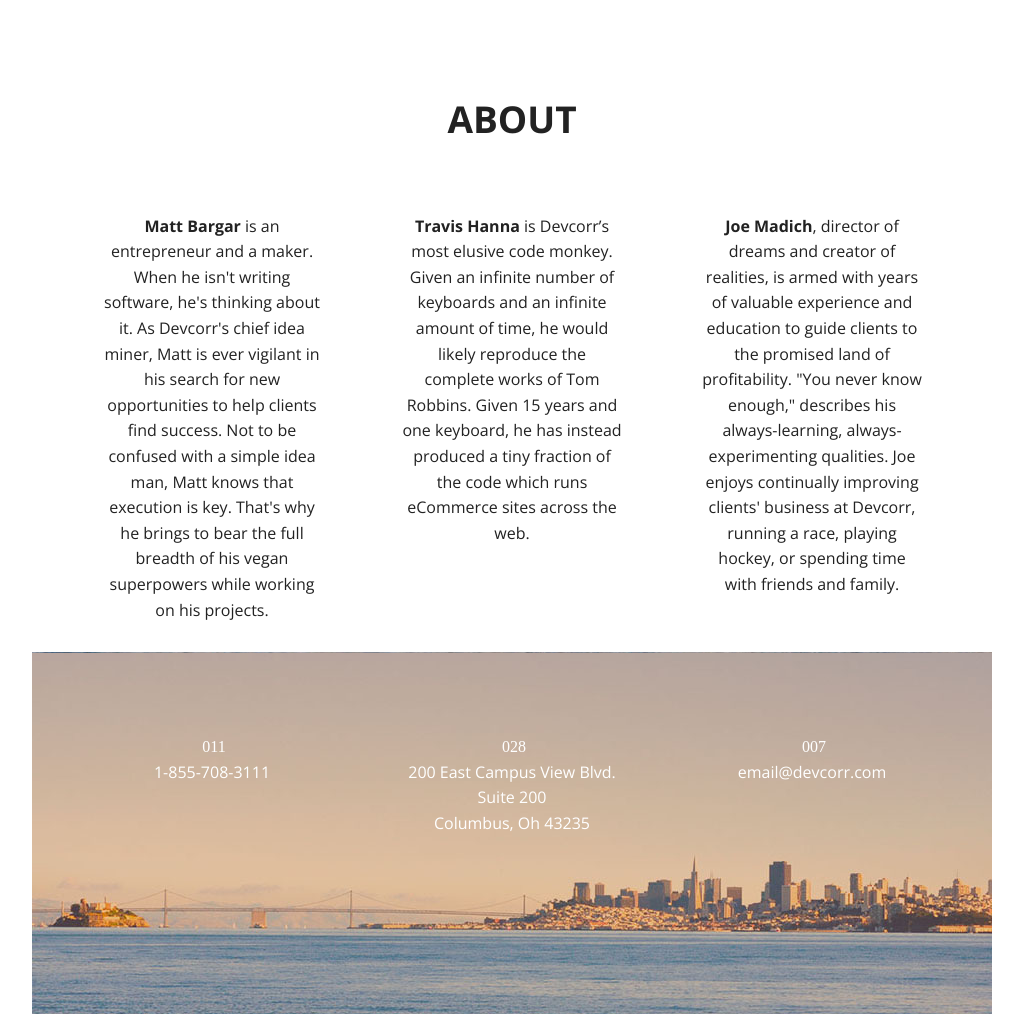
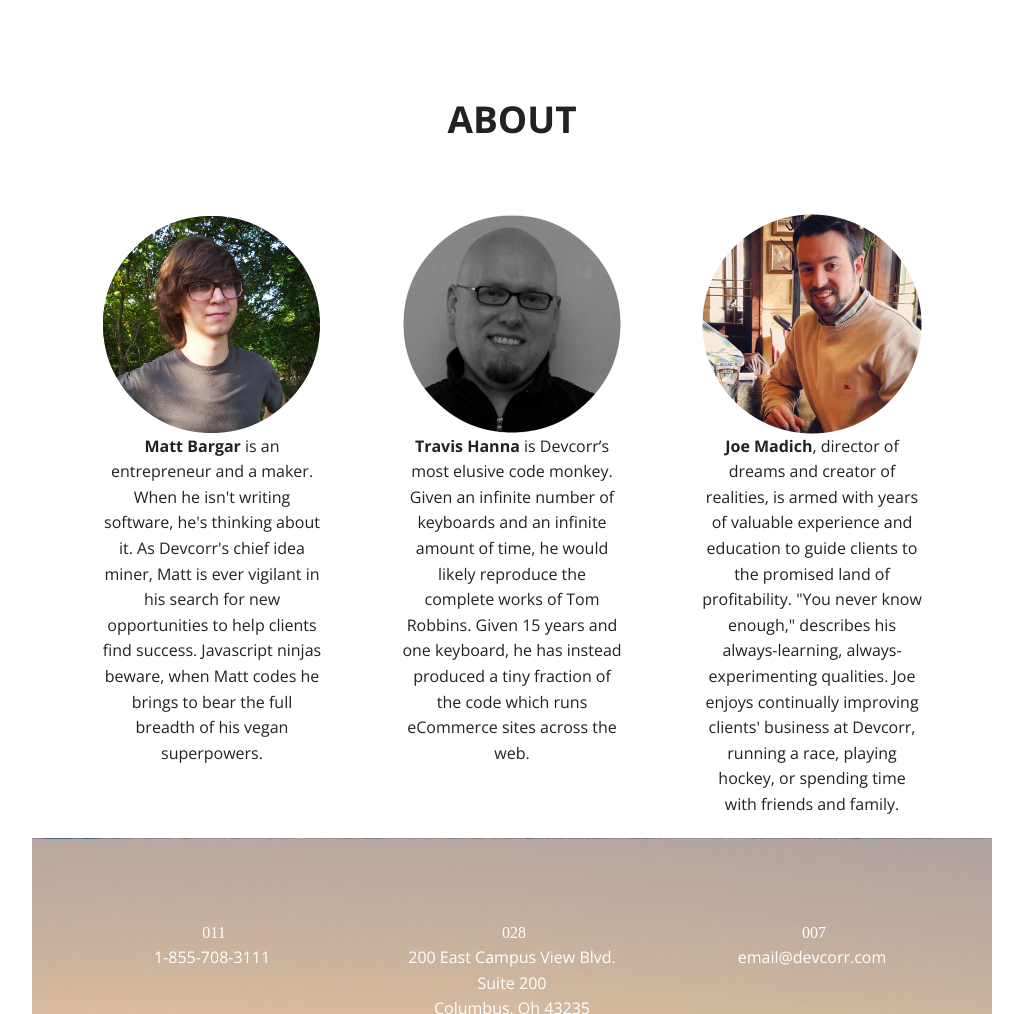
Before and after one commit to Devcorr/Devcorr.github.io, a plain HTML site: page www/index.html in a window 1280 px wide. Shown: the part 1718-2732 px from the top of the page, without its empty margins (128-1151 px from the left). Drawn offline with nearby package versions, Linux system fonts and the light colour scheme; files that its build step writes are made by us from their sources.

Commit message:
added our pictures

```diff
--- a/www/index.html
+++ b/www/index.html
@@ -82,12 +82,15 @@
         <div class="row info-section" id="about">
             <h2 class="info-section-title">ABOUT</h2>
             <div class="large-4 large-offset-1 columns">
-                <p class="info-section-text"><strong>Matt Bargar</strong> is an entrepreneur and a maker. When he isn't writing software, he's thinking about it. As Devcorr's chief idea miner, Matt is ever vigilant in his search for new opportunities to help clients find success. Not to be confused with a simple idea man, Matt knows that execution is key. That's why he brings to bear the full breadth of his <a target="_blank" href="http://youtu.be/vqqGZBRBLcM">vegan superpowers</a> while working on his projects.</p>
+                <img alt="Matt Bargar" src="./images/mattCircle.png" />
+                <p class="info-section-text"><strong>Matt Bargar</strong> is an entrepreneur and a maker. When he isn't writing software, he's thinking about it. As Devcorr's chief idea miner, Matt is ever vigilant in his search for new opportunities to help clients find success. Javascript ninjas beware, when Matt codes he brings to bear the full breadth of his <a target="_blank" href="http://youtu.be/vqqGZBRBLcM">vegan superpowers</a>.</p>
             </div>
             <div class="large-4 large-offset-1 columns">
+                <img alt="Travis Hanna" src="./images/travisCircle.png" />
                 <p class="info-section-text"><strong>Travis Hanna</strong> is Devcorr’s most elusive code monkey.  Given an infinite number of keyboards and an infinite amount of time, he would likely reproduce the complete works of Tom Robbins.  Given 15 years and one keyboard, he has instead produced a tiny fraction of the code which runs eCommerce sites across the web.</p>
             </div>
             <div class="large-4 large-offset-1 columns end">
+                <img alt="Joe Madich" src="./images/joeyCircle.png" />
                 <p class="info-section-text"><strong>Joe Madich</strong>, director of dreams and creator of realities, is armed with years of valuable experience and education to guide clients to the promised land of profitability.  "You never know enough," describes his always-learning, always-experimenting qualities.  Joe enjoys continually improving clients' business at Devcorr, running a race, playing hockey, or spending time with friends and family.</p>
             </div>
         </div>
```
Also changed, not shown: www/images/joeyCircle.png (added), www/images/mattCircle.png (added), www/images/travisCircle.png (added).
